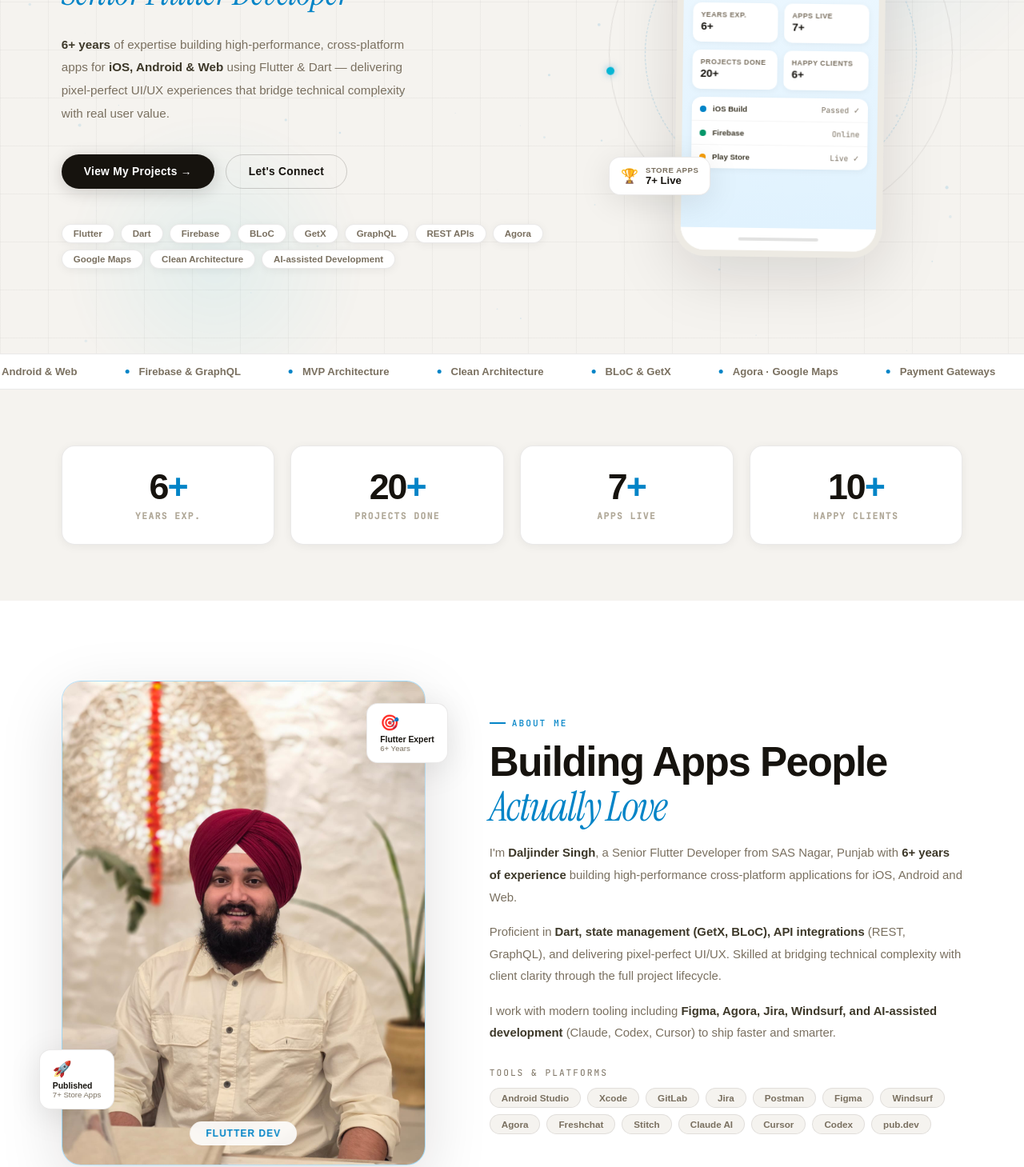
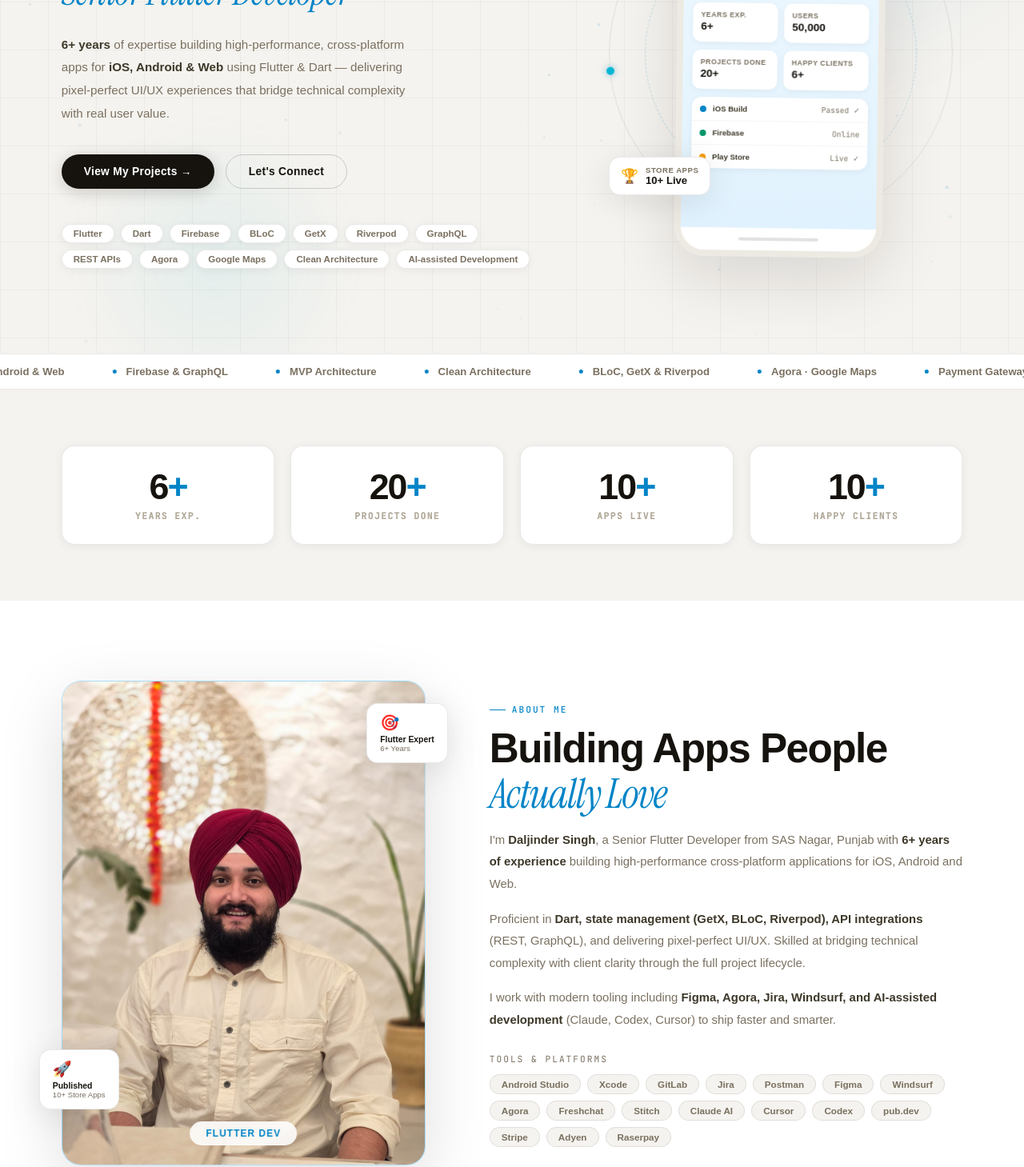
Before and after one commit to daljindersingh-dev/portfolio, a plain HTML site: page index.html in a window 1280 px wide. Shown: the part 358-1817 px from the top of the page at 80% size. Drawn offline with Linux system fonts and the light colour scheme; a web font is replaced by a local one.

Commit message:
minor changes

```diff
--- a/index.html
+++ b/index.html
@@ -9,7 +9,7 @@
   <title>Daljinder Singh — Flutter Developer</title>
   <meta name="title" content="Daljinder Singh — Senior Flutter Developer">
   <meta name="description" content="Senior Flutter Developer with 6+ years of experience building high-performance cross-platform apps for iOS, Android & Web. Available for freelance and full-time opportunities.">
-  <meta name="keywords" content="Flutter Developer, Dart, Cross-Platform App Development, iOS, Android, Firebase, BLoC, GetX, GraphQL, REST APIs, Mobile Developer, Punjab, India">
+  <meta name="keywords" content="Flutter Developer, Dart, Cross-Platform App Development, iOS, Android, Firebase, BLoC, GetX,Riverpod, GraphQL, REST APIs, Mobile Developer, Punjab, India">
   <meta name="author" content="Daljinder Singh">
   <meta name="robots" content="index, follow">
   <meta name="language" content="English">
@@ -107,6 +107,7 @@
           <span class="chip">Firebase</span>
           <span class="chip">BLoC</span>
           <span class="chip">GetX</span>
+          <span class="chip">Riverpod</span>
           <span class="chip">GraphQL</span>
           <span class="chip">REST APIs</span>
           <span class="chip">Agora</span>
@@ -135,8 +136,8 @@
                   <div class="ph-mc-v">6+</div>
                 </div>
                 <div class="ph-mc">
-                  <div class="ph-mc-l">Apps Live</div>
-                  <div class="ph-mc-v">7+</div>
+                  <div class="ph-mc-l">Users</div>
+                  <div class="ph-mc-v">50,000</div>
                 </div>
               </div>
               <div class="ph-row">
@@ -176,7 +177,7 @@
             <div class="fc-ic">🏆</div>
             <div>
               <div class="fc-l">Store Apps</div>
-              <div class="fc-v">7+ Live</div>
+              <div class="fc-v">10+ Live</div>
             </div>
           </div>
         </div>
@@ -193,7 +194,7 @@
       <span class="mq-item"><span class="mq-dot"></span>Firebase & GraphQL</span>
       <span class="mq-item"><span class="mq-dot"></span>MVP Architecture</span>
       <span class="mq-item"><span class="mq-dot"></span>Clean Architecture</span>
-      <span class="mq-item"><span class="mq-dot"></span>BLoC & GetX</span>
+      <span class="mq-item"><span class="mq-dot"></span>BLoC, GetX & Riverpod</span>
       <span class="mq-item"><span class="mq-dot"></span>Agora · Google Maps</span>
       <span class="mq-item"><span class="mq-dot"></span>Payment Gateways</span>
       <span class="mq-item"><span class="mq-dot"></span>AI-Assisted Dev</span>
@@ -203,7 +204,7 @@
       <span class="mq-item"><span class="mq-dot"></span>Firebase & GraphQL</span>
       <span class="mq-item"><span class="mq-dot"></span>MVP Architecture</span>
       <span class="mq-item"><span class="mq-dot"></span>Clean Architecture</span>
-      <span class="mq-item"><span class="mq-dot"></span>BLoC & GetX</span>
+      <span class="mq-item"><span class="mq-dot"></span>BLoC, GetX & Riverpod</span>
       <span class="mq-item"><span class="mq-dot"></span>Agora · Google Maps</span>
       <span class="mq-item"><span class="mq-dot"></span>Payment Gateways</span>
       <span class="mq-item"><span class="mq-dot"></span>AI-Assisted Dev</span>
@@ -221,7 +222,7 @@
       <div class="stat-l">Projects Done</div>
     </div>
     <div class="stat-c rev">
-      <div class="stat-n"><span data-count="7">0</span><em>+</em></div>
+      <div class="stat-n"><span data-count="10">0</span><em>+</em></div>
       <div class="stat-l">Apps Live</div>
     </div>
     <div class="stat-c rev">
@@ -246,7 +247,7 @@
         <div class="ab-decor ad2">
           <div class="ad-ic">🚀</div>
           <div class="ad-lb">Published</div>
-          <div class="ad-sb">7+ Store Apps</div>
+          <div class="ad-sb">10+ Store Apps</div>
         </div>
       </div>
       <div class="rev">
@@ -256,7 +257,7 @@
           I'm <strong>Daljinder Singh</strong>, a Senior Flutter Developer from SAS Nagar, Punjab with <strong>6+ years of experience</strong> building high-performance cross-platform applications for iOS, Android and Web.
         </p>
         <p class="ab-desc">
-          Proficient in <strong>Dart, state management (GetX, BLoC), API integrations</strong> (REST, GraphQL), and delivering pixel-perfect UI/UX. Skilled at bridging technical complexity with client clarity through the full project lifecycle.
+          Proficient in <strong>Dart, state management (GetX, BLoC, Riverpod), API integrations</strong> (REST, GraphQL), and delivering pixel-perfect UI/UX. Skilled at bridging technical complexity with client clarity through the full project lifecycle.
         </p>
         <p class="ab-desc">
           I work with modern tooling including <strong>Figma, Agora, Jira, Windsurf, and AI-assisted development</strong> (Claude, Codex, Cursor) to ship faster and smarter.
@@ -307,11 +308,16 @@
             <span class="tech-pill">Cursor</span>
             <span class="tech-pill">Codex</span>
             <span class="tech-pill">pub.dev</span>
+            <span class="tech-pill">Stripe</span>
+            <span class="tech-pill">Adyen</span>
+            <span class="tech-pill">Raserpay</span>
+
           </div>
         </div>
       </div>
     </div>
   </section>
+
 
   <!-- EXPERIENCE -->
   <!-- <section id="experience">
@@ -504,7 +510,7 @@
           <div class="exp-tl-co">Omninos Solutions — SAS Nagar, Punjab</div>
           <p class="exp-dt">Architected scalable Flutter applications using MVVM design pattern, ensuring clean separation of concerns. Handled API integrations with efficient data handling strategies. Upheld high professional standards through structured workflows and clean code practices.</p>
           <div class="exp-tags">
-            <span class="exp-tag">Flutter</span><span class="exp-tag">MVVM</span>
+            <span class="exp-tag">Android</span><span class="exp-tag">MVVM</span>
             <span class="exp-tag">API Integration</span><span class="exp-tag">Clean Code</span>
           </div>
         </div>
@@ -515,7 +521,7 @@
       <div class="exp-tl-entry left rev">
         <div class="exp-tl-card">
           <div class="exp-tl-arrow"></div>
-          <!-- <div class="exp-tl-logo">🌱</div> -->
+          <!-- <div class="exp-tl-logo"c>🌱</div> -->
           <div class="exp-tl-yr">Jun 2017 – Jul 2017 · 6 wks</div>
           <div class="exp-tl-rt">Summer Internship</div>
           <div class="exp-tl-co">Solitaire Infosys Pvt. Ltd — SAS Nagar, Punjab</div>
@@ -753,7 +759,7 @@
           <div class="tl-yr">2017 — Present</div>
           <div class="tl-dg">Professional Hands-on Experience</div>
           <div class="tl-in">Ashriya Infotech · Omninos Solutions · Solitaire Infosys</div>
-          <div class="tl-ds">6+ years of continuous industry learning — growing from summer intern to senior Flutter developer, shipping 7+ live apps across healthcare, fintech, gaming, and on-demand services verticals.</div>
+          <div class="tl-ds">6+ years of continuous industry learning — growing from summer intern to senior Flutter developer, shipping 10+ live apps across healthcare, fintech, gaming, and on-demand services verticals.</div>
           <span class="tl-bg">⚡ 6+ Years Industry</span>
         </div>
       </div>
@@ -778,7 +784,7 @@
     <div class="tl-year">2019 — Present</div>
     <div class="tl-title">Professional Hands-on Experience</div>
     <div class="tl-inst">Ashriya Infotech · Omninos Solutions · Solitaire Infosys</div>
-    <div class="tl-desc">6+ years growing from intern to senior Flutter developer, shipping 7+ live apps across multiple verticals.</div>
+    <div class="tl-desc">6+ years growing from intern to senior Flutter developer, shipping 10+ live apps across multiple verticals.</div>
     <span class="tl-chip">6+ Years Industry</span>
   </div>
   <div class="tl-dot"></div>
```
